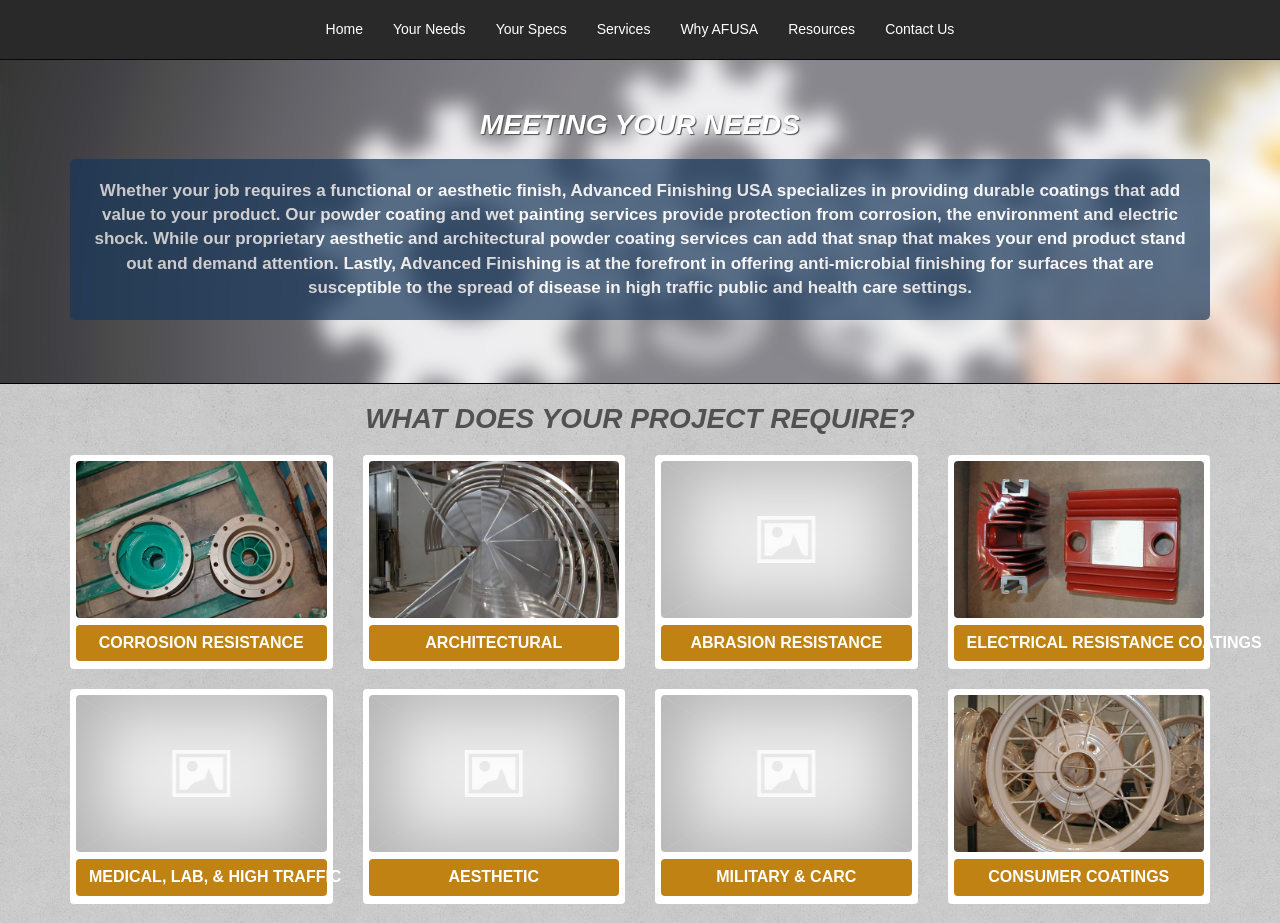
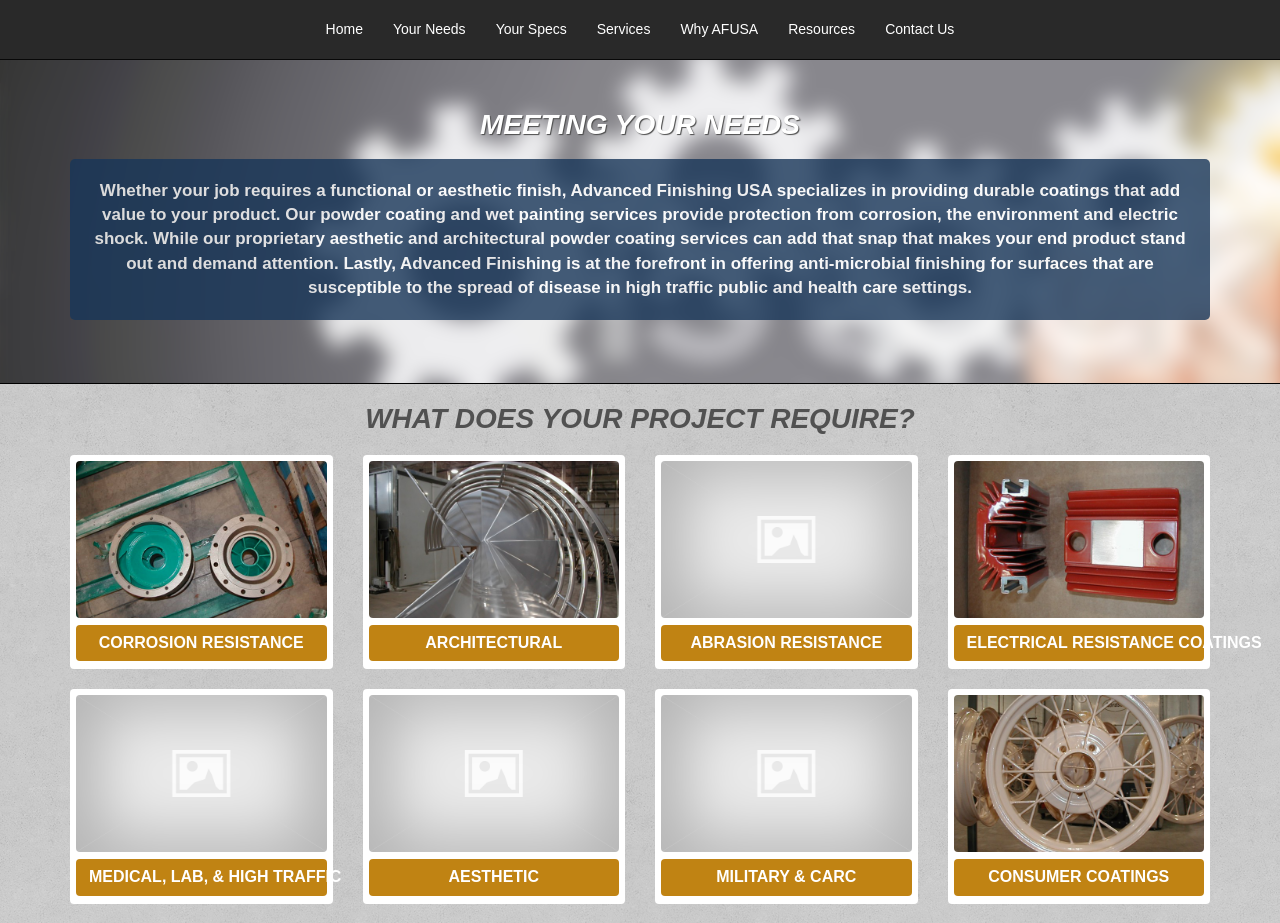
Before and after one commit to schwag/afusa, a PHP site: page /afusa/your-needs.php in a window 1280 px wide. Shown: the part 101-1024 px from the top of the page. Run offline with PHP 8.4, Linux system fonts and the light colour scheme; some libraries are stand-ins or nearby versions.

Commit message:
changed opacity

```diff
--- a/css/custom.css
+++ b/css/custom.css
@@ -707,7 +707,7 @@ color: #292929;
 	margin-bottom: 15px;
 	margin-top: 18px;
 	border-radius: 5px;
-	opacity: 0.7;
+	opacity: 0.8;
 }
 .bubblePar p{
 	color: #ffffff;
```
